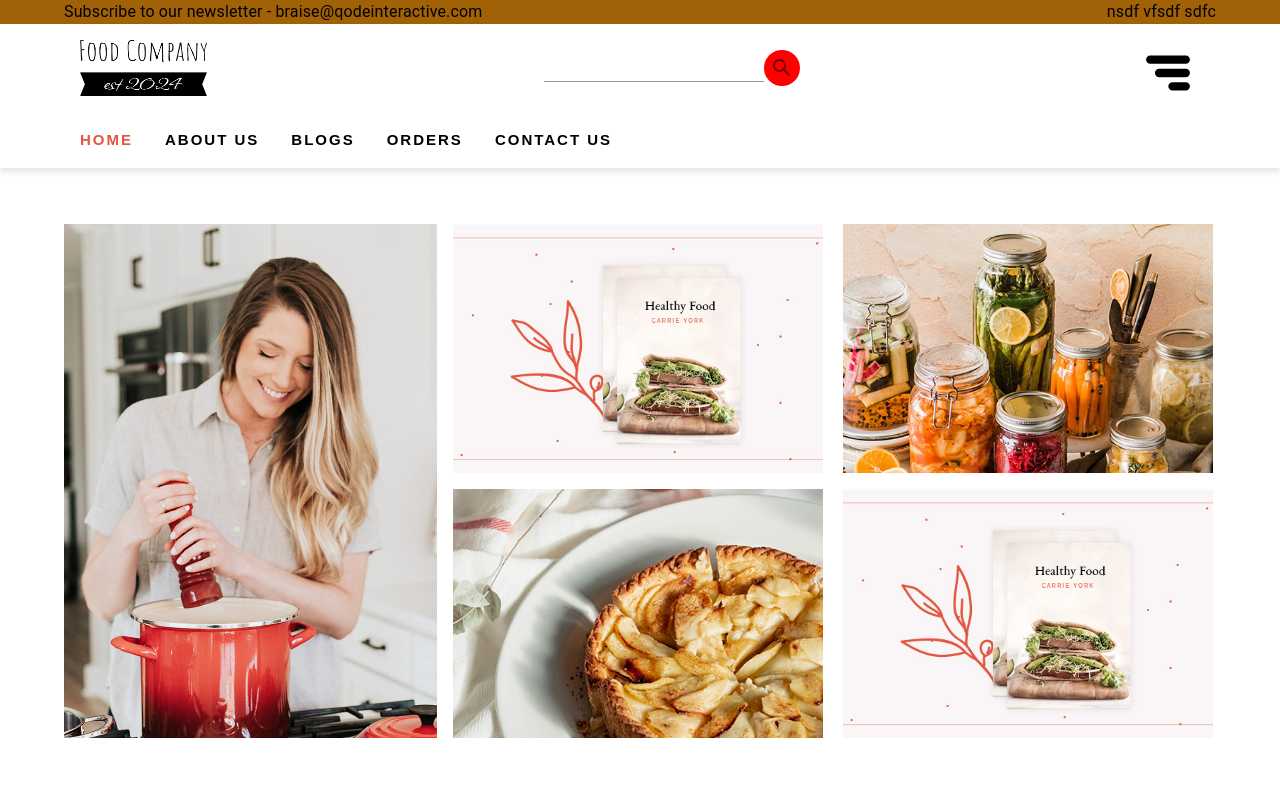
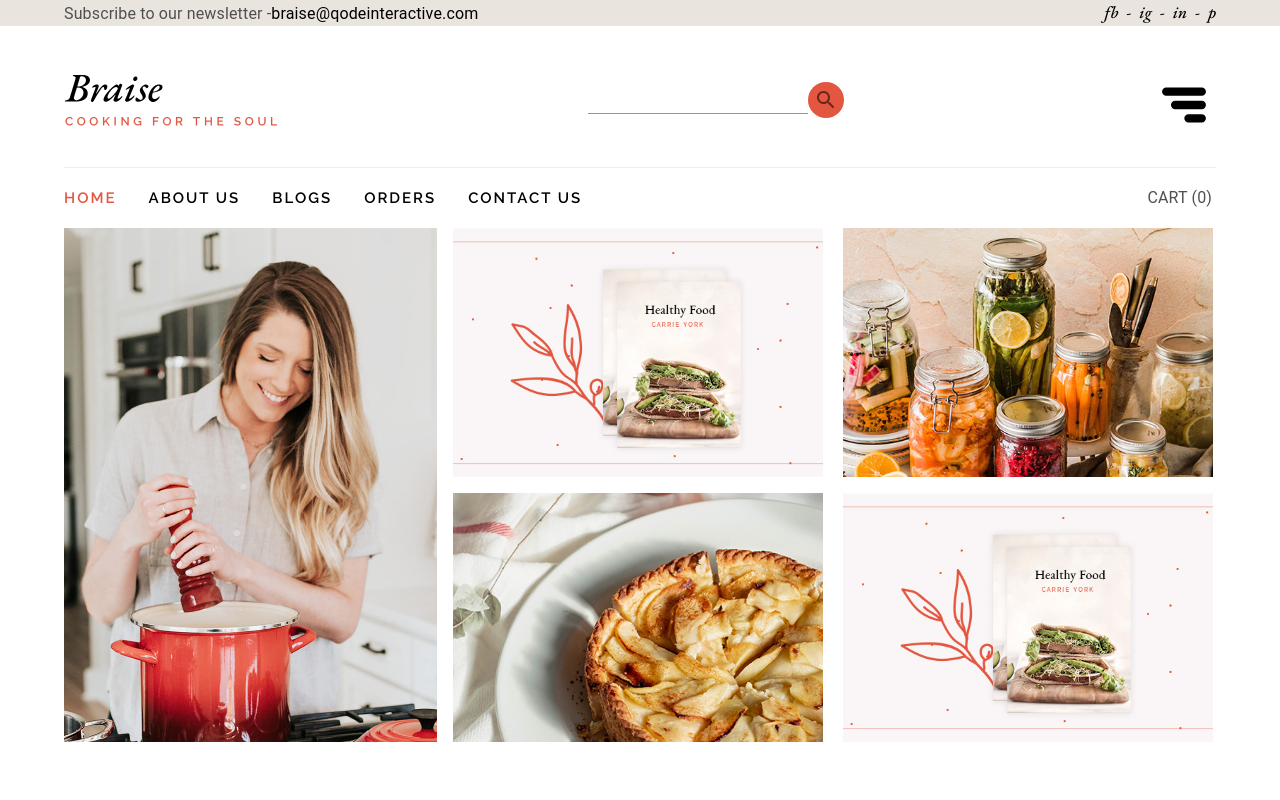
Before and after one commit to lalitjakhar/blogpage-food, a Next.js app: page / in a window 1280 px wide. Shown: the top 800 px of the page. Built offline with nearby package versions, Linux system fonts and the light colour scheme; a web font is replaced by a local one.

Commit message:
Navbar ui

```diff
--- a/app/components/homePage/Herosection.js
+++ b/app/components/homePage/Herosection.js
@@ -9,7 +9,7 @@ import Image5 from "../../../public/assets/image2herohome.jpg";
 
 function Herosection() {
   return (
-    <div className="md:py-[56px] py-[26px]" style={{ background: "#FFFFFF" }}>
+    <div style={{ background: "#FFFFFF" }}>
       <Container>
         <Grid container spacing={2}>
           <Grid item xs={12} md={4}>
--- /dev/null
+++ b/app/components/navbar/CartDropdown.js
@@ -0,0 +1,45 @@
+import React, { useState } from "react";
+import { Badge, Menu, Typography } from "@mui/material";
+import styles from "./navbar.module.css";
+
+const CartDropdown = () => {
+  const [anchorEl, setAnchorEl] = useState(null);
+
+  const handleMouseEnter = (event) => {
+    setAnchorEl(event.currentTarget);
+  };
+
+  const handleMouseLeave = (event) => {
+    if (!event.currentTarget.contains(event.relatedTarget)) {
+      setAnchorEl(null);
+    }
+  };
+
+  return (
+    <>
+      <Typography
+        component="div"
+        className={`${styles.TextNavbarCartHome} relative`}
+        mr={0.5}
+        sx={{
+          cursor: "pointer",
+          whiteSpace: "nowrap",
+          "&:hover": {
+            color: "#e35640",
+            ".cart-hover-box": { display: "block" },
+          },
+        }}
+      >
+        Cart (0)
+        <Typography
+          sx={{ padding: "16px", display: "none", top: "calc(100% + 32px)" }}
+          className={`${styles.TextDropdownCart} cart-hover-box absolute right-0`}
+        >
+          No products in the cart.
+        </Typography>
+      </Typography>
+    </>
+  );
+};
+
+export default CartDropdown;
--- a/app/components/navbar/Navbar.js
+++ b/app/components/navbar/Navbar.js
@@ -12,6 +12,7 @@ import {
   Typography,
 } from "@mui/material";
 import { SearchRounded } from "@mui/icons-material";
+import CartDropdown from "./CartDropdown";
 
 const NavBar = () => {
   const pathname = usePathname();
@@ -22,24 +23,64 @@ const NavBar = () => {
 
   return (
     <>
-      <div className="bg-yellow-700 ">
+      <div className="md:flex hidden" style={{ backgroundColor: "#eae4df" }}>
         <Container>
           <div className="flex justify-between">
             <div>
-              <Typography sx={{ color: "black" }}>
-                Subscribe to our newsletter - braise@qodeinteractive.com
+              <Typography className={styles.HeadingTypoNavbarHome}>
+                Subscribe to our newsletter -
+                <Link
+                  href="mailto:braise@qodeinteractive.com"
+                  className="HoverTextNavbarHome"
+                >
+                  braise@qodeinteractive.com
+                </Link>
               </Typography>
             </div>
             <div>
-              <Typography sx={{ color: "black" }}>nsdf vfsdf sdfc</Typography>
+              <div className="flex gap-2  TextLinksNavbarHome">
+                <Link
+                  href="https://www.facebook.com/QodeInteractive/"
+                  className="HoverTextNavbarHome"
+                >
+                  fb
+                </Link>
+                -
+                <Link
+                  href="https://www.instagram.com/qodeinteractive/"
+                  className="HoverTextNavbarHome"
+                >
+                  ig
+                </Link>
+                -
+                <Link
+                  href="https://www.linkedin.com/company/qode-themes/"
+                  className="HoverTextNavbarHome"
+                >
+                  in
+                </Link>
+                -
+                <Link
+                  href="https://www.pinterest.com/qodeinteractive/"
+                  className="HoverTextNavbarHome"
+                >
+                  p
+                </Link>
+              </div>
             </div>
           </div>
         </Container>
       </div>
       <div className={`${styles.navbarcontainer} z-50`}>
         <Container>
-          <nav className="bg-transparent">
-            <div className="flex items-center justify-between p-4">
+          <nav
+            className="bg-transparent"
+            style={{ borderBottom: "1px solid #eeedeb" }}
+          >
+            <div
+              className="flex items-center justify-between"
+              style={{ padding: "47px 0 40px 0" }}
+            >
               <div className="navbarlogocontainer flex items-center">
                 <Link href="/" draggable={false} legacyBehavior>
                   <a className={styles.navbar_logo}>
@@ -59,7 +100,17 @@ const NavBar = () => {
                   variant="standard"
                   type="search"
                 />
-                <IconButton type="button" sx={{ p: "6px", background: "red" }}>
+                <IconButton
+                  type="submit"
+                  sx={{
+                    p: "6px",
+                    backgroundColor: "#e35640",
+                    "&:hover": {
+                      backgroundColor: "transparent",
+                      border: "1px solid #e35640",
+                    },
+                  }}
+                >
                   <SearchRounded color="white" />
                 </IconButton>
               </div>
@@ -75,7 +126,7 @@ const NavBar = () => {
             </div>
           </nav>
           <nav className="bg-transparent">
-            <div className="flex items-center justify-between md:p-4">
+            <div className="flex items-center h-[60px]">
               <div
                 id="navbarScroll"
                 className={`w-full bg-white absolute top-full left-0 px-3 pb-3 md:static md:px-0 md:pb-0 md:flex-row items-center flex-0 flex-col ${
@@ -104,6 +155,9 @@ const NavBar = () => {
                   ))}
                 </div>
               </div>
+              <div className="md:flex hidden">
+                <CartDropdown />
+              </div>
             </div>
           </nav>
         </Container>
--- a/app/components/navbar/navbar.module.css
+++ b/app/components/navbar/navbar.module.css
@@ -1,9 +1,15 @@
+.HeadingTypoNavbarHome {
+  font-family: "Raleway";
+  font-size: 13px;
+  font-weight: 500;
+  color: #505050;
+  padding-top: 2px;
+}
+
 .navbarcontainer {
   position: relative;
   top: 0;
   background-color: #ffffff;
-  backdrop-filter: blur(40px);
-  box-shadow: 0 4px 6px rgba(0, 0, 0, 0.1);
   align-items: center;
   z-index: 100;
 }
@@ -47,18 +53,25 @@
 
 .navbar_logo {
   position: relative;
-  width: 127px;
-  height: 56px;
+  width: 216px;
+  height: 51px;
   cursor: pointer;
 }
-
-@media (min-width: 768px) and (max-width: 991px) {
-  .dropdownContainer {
-    z-index: 9999 !important;
-    position: relative;
-    padding: 7px;
-    height: fit-content;
-  }
+.TextNavbarCartHome {
+  font-size: 13px;
+  letter-spacing: 1px;
+  font-weight: 500;
+  color: #505050;
+  text-transform: uppercase;
+}
+.TextDropdownCart {
+  font-family: "Raleway", sans-serif;
+  font-size: 15px;
+  line-height: 1.6em;
+  font-weight: 400;
+  color: #595959;
+  background-color: #ffffff;
+  border: 1px solid #757575;
 }
 
 @media (max-width: 767px) {
@@ -68,13 +81,6 @@
     height: 35px;
     cursor: pointer;
   }
-
-  .dropdownContainer {
-    padding: 10px 20px;
-    z-index: 9999 !important;
-    position: relative;
-    height: auto;
-  }
 }
 
 @media (max-width: 576px) {
--- a/app/globals.css
+++ b/app/globals.css
@@ -2,6 +2,7 @@
 @import url("https://fonts.googleapis.com/css2?family=Josefin+Sans:ital,wght@0,100..700;1,100..700&family=Sedan+SC&display=swap");
 @import url("https://fonts.googleapis.com/css2?family=Josefin+Sans:ital,wght@0,100..700;1,100..700&family=Montserrat:ital,wght@0,100..900;1,100..900&family=Sedan+SC&display=swap");
 @import url("https://fonts.googleapis.com/css2?family=EB+Garamond:ital,wght@0,400..800;1,400..800&display=swap");
+@import url("https://fonts.googleapis.com/css2?family=Raleway:ital,wght@0,100..900;1,100..900&display=swap");
 
 @tailwind base;
 @tailwind components;
@@ -36,6 +37,21 @@ body {
   .text-balance {
     text-wrap: balance;
   }
+}
+.TextLinksNavbarHome {
+  transition: color 0.2s ease-out;
+  font-family: "EB Garamond", serif;
+  font-size: 17px;
+  color: #000;
+  font-weight: 500;
+  font-style: italic;
+  text-transform: lowercase;
+}
+.HoverTextNavbarHome {
+  color: #000;
+}
+.HoverTextNavbarHome:hover {
+  color: #e35640;
 }
 .HeroSectionImagesHomepage {
   object-fit: cover;
```
Also changed, not shown: public/assets/foodcompanylogo.png.
